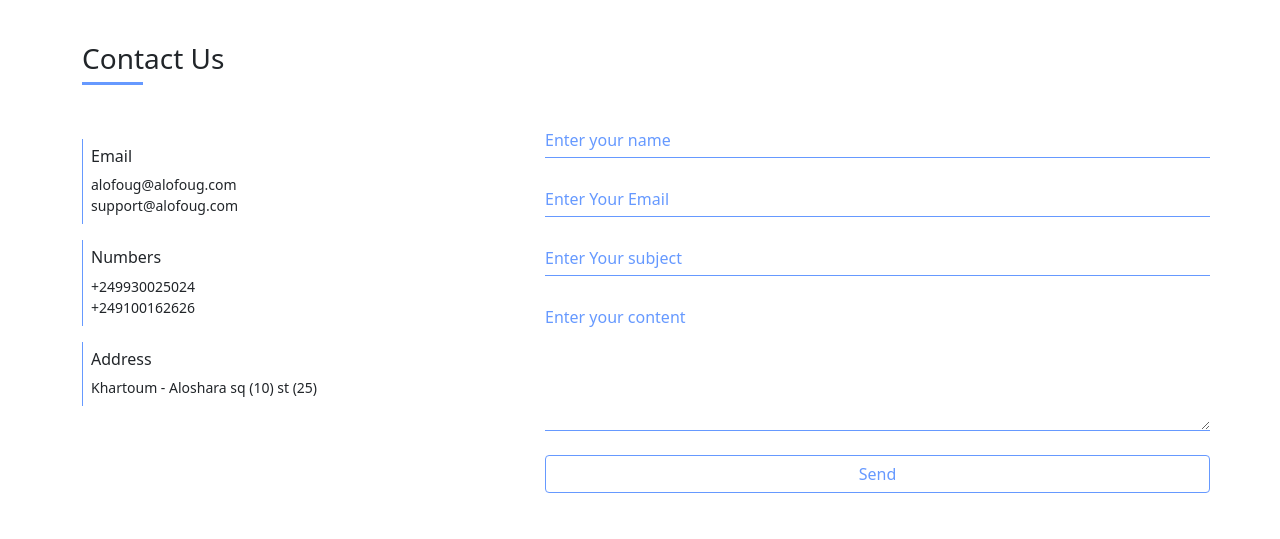
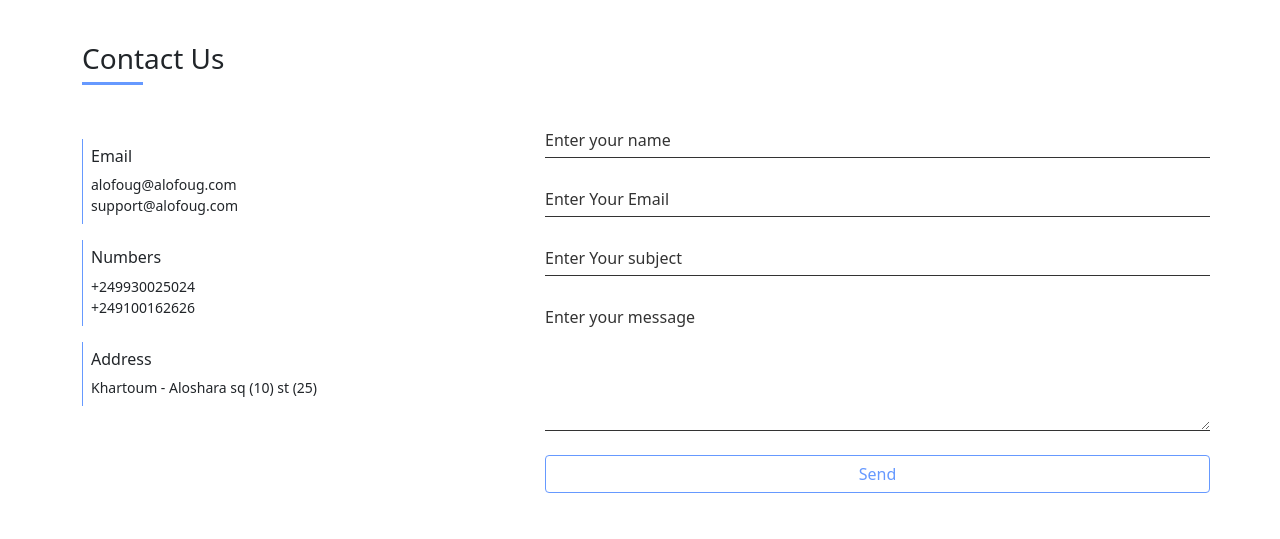
Before and after one commit to AltayebRabeh/Alofoug-Design, a website: page index.html in a window 1280 px wide. Shown: the part 1980-2519 px from the top of the page. Drawn offline with nearby package versions, Linux system fonts and the light colour scheme; grey boxes are pictures that could not be loaded.

Commit message:
Second Commit

```diff
--- a/index.html
+++ b/index.html
@@ -11,6 +11,7 @@
     <link href="https://cdn.jsdelivr.net/npm/bootstrap@5.1.3/dist/css/bootstrap.min.css" rel="stylesheet" integrity="sha384-1BmE4kWBq78iYhFldvKuhfTAU6auU8tT94WrHftjDbrCEXSU1oBoqyl2QvZ6jIW3" crossorigin="anonymous">
     <!-- <link rel="stylesheet" href="https://cdn.jsdelivr.net/npm/bootstrap@5.0.2/dist/css/bootstrap.rtl.min.css" integrity="sha384-gXt9imSW0VcJVHezoNQsP+TNrjYXoGcrqBZJpry9zJt8PCQjobwmhMGaDHTASo9N" crossorigin="anonymous"> -->
     <link rel="stylesheet" href="https://cdn.jsdelivr.net/npm/bootstrap-icons@1.8.1/font/bootstrap-icons.css">
+    <link rel="stylesheet" href="https://cdnjs.cloudflare.com/ajax/libs/animate.css/4.1.1/animate.min.css" />
     <link rel="stylesheet" href="css/style.css">
 </head>
 
@@ -235,7 +236,7 @@
             <h3 class="h3 mb-5 secound-title">Contact Us</h3>
             <div class="row">
 
-                <div class="col-md-5">
+                <div class="col-md-5 mb-5">
                     <div class="box p-2 mt-3">
                         <h6>Email</h6>
                         <span class="d-block">alofoug@alofoug.com</span>
@@ -258,7 +259,7 @@
                             <input type="text" name="name" id="name" class="mb-4" placeholder="Enter your name">
                             <input type="email" name="email" id="email" class="mb-4" placeholder="Enter Your Email">
                             <input type="text" name="subject" id="subject" class="mb-4" placeholder="Enter Your subject">
-                            <textarea name="content" id="content" class="mb-4" placeholder="Enter your content" rows="5"></textarea>
+                            <textarea name="message" id="message" class="mb-4" placeholder="Enter your message" rows="5"></textarea>
                             <button type="submit" class="btn btn-primary w-100">Send</button>
                         </div>
                     </form>
--- a/sass/contact_us.scss
+++ b/sass/contact_us.scss
@@ -4,12 +4,20 @@
         textarea {
             width: 100%;
             outline: none;
-            border-color: $mainBgColor;
+            border-color: $secondFontColor;
             border-style: solid;
             border-width: 0 0 1px 0;
             padding: 5px 0;
+            transition: all .3s linear;
             &::placeholder {
-                color: $mainBgColor;
+                transition: all .3s linear;
+                color: $secondFontColor;
+            }
+            &:focus {
+                &::placeholder {
+                    color: $mainBgColor;
+                }
+                border-color: $mainBgColor;
             }
         }
     }
```
Also changed, not shown: css/style.css.
